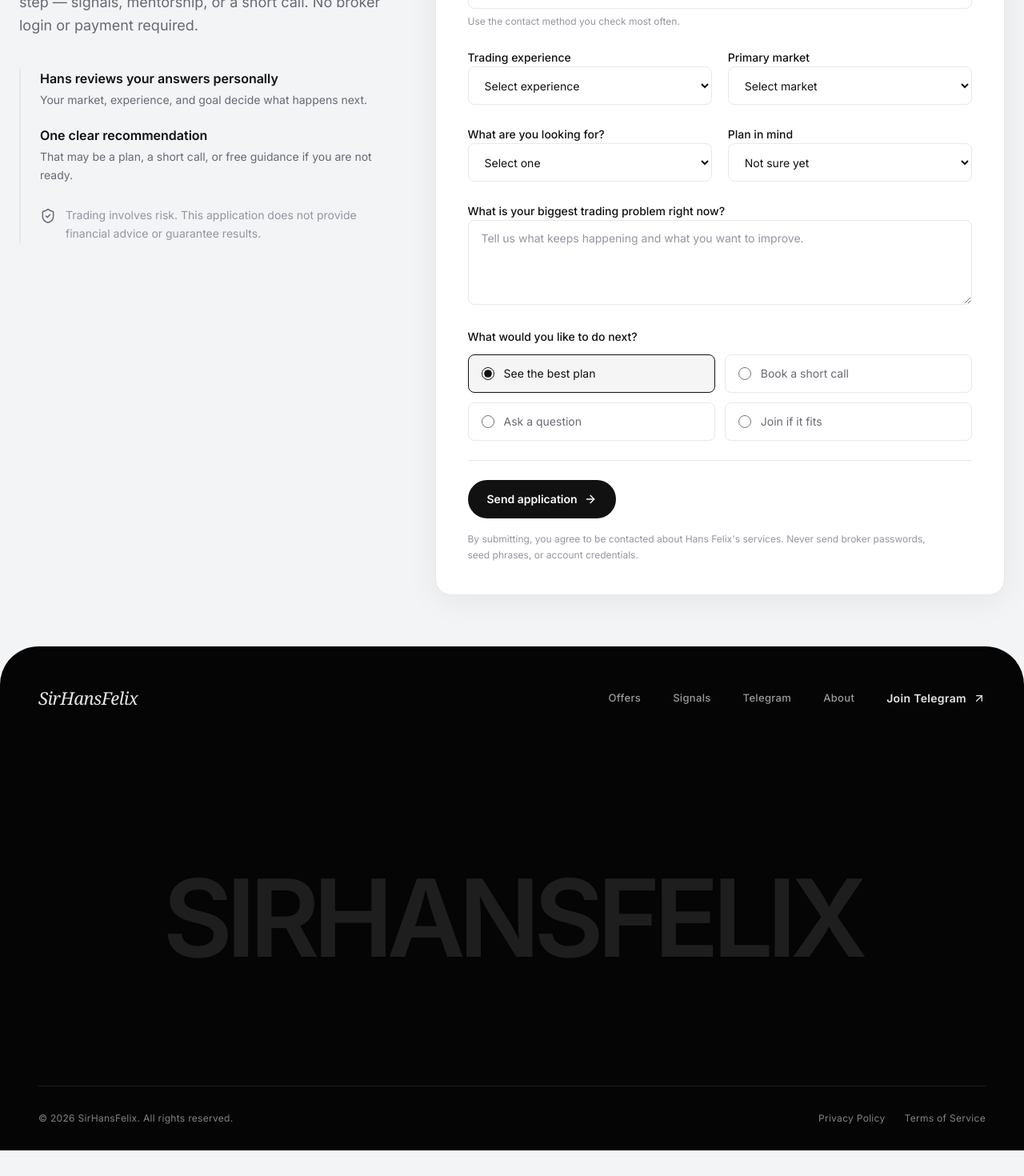
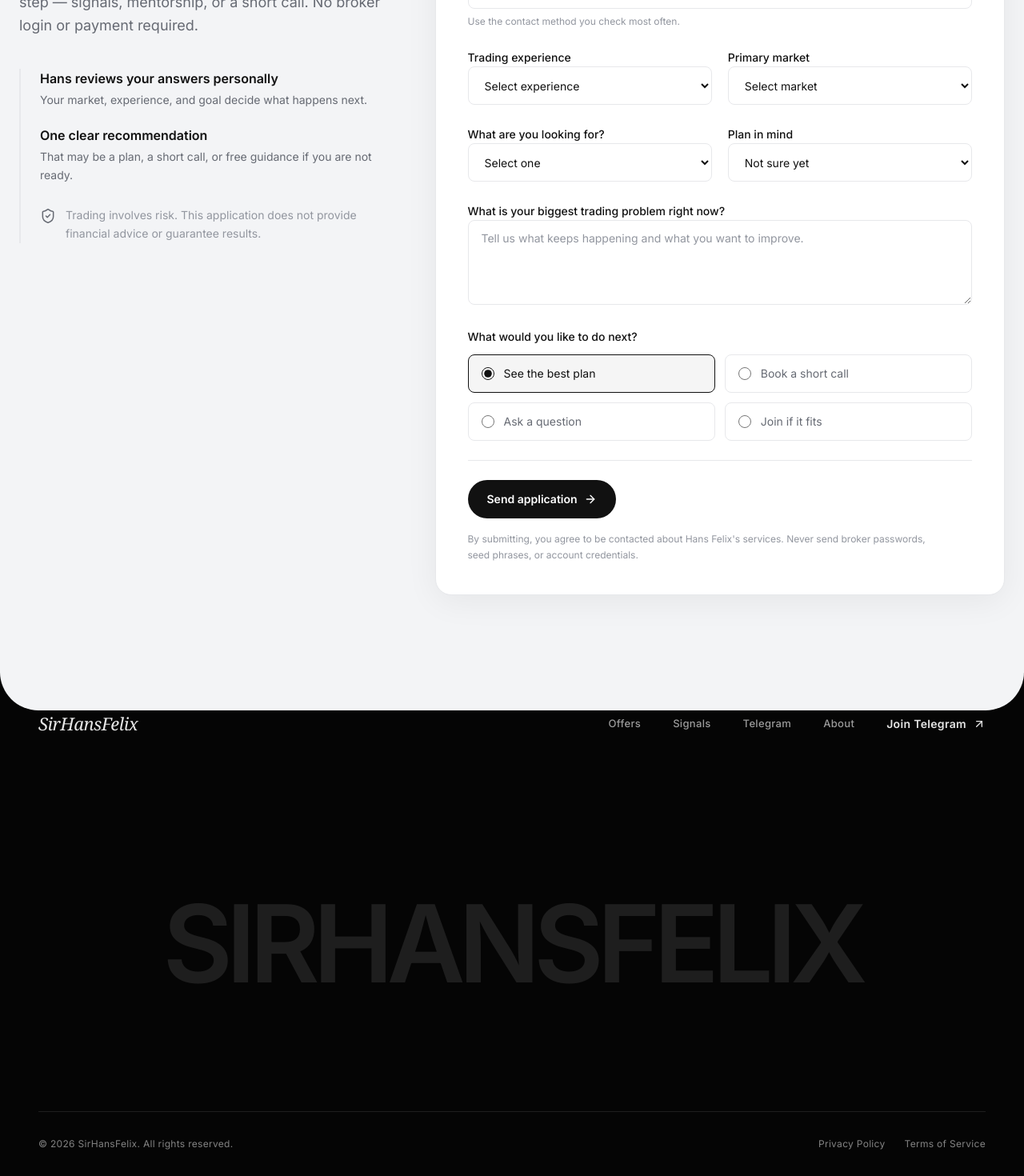
Before and after one commit to davidmarteen2-ctrl/david-sirhansfelix-demo, a React (Vite) app: page / in a window 1280 px wide. Shown: the part 6780-8250 px from the top of the page at 80% size. Before the commit the page ends 8218 px from the top, so only its background shows below. Built offline with nearby package versions, Linux system fonts and the light colour scheme.

Commit message:
fix: form section rounded bottom curves OVER footer (correct direction)

```diff
--- a/src/components/footer/WordmarkFooter.tsx
+++ b/src/components/footer/WordmarkFooter.tsx
@@ -113,10 +113,7 @@ export function WordmarkFooter() {
       ref={footerRef}
       className="relative w-full bg-[#050505] text-white overflow-hidden"
       style={{
-        borderRadius: "48px 48px 0 0",
         marginTop: "-48px",
-        position: "relative",
-        zIndex: 10,
       }}
     >
 
--- a/src/components/lead-capture/LeadApplication.tsx
+++ b/src/components/lead-capture/LeadApplication.tsx
@@ -101,7 +101,12 @@ export function LeadApplication({ preferredPlan = "" }: LeadApplicationProps) {
   return (
     <section
       id="apply"
-      className="scroll-mt-24 px-4 py-20 sm:px-6 sm:py-28 bg-[var(--color-canvas)]"
+      className="scroll-mt-24 px-4 pt-20 pb-28 sm:px-6 sm:pt-28 sm:pb-36 bg-[var(--color-canvas)]"
+      style={{
+        borderRadius: "0 0 48px 48px",
+        position: "relative",
+        zIndex: 10,
+      }}
     >
       <div className="mx-auto grid max-w-7xl gap-10 lg:grid-cols-[0.78fr_1.22fr] lg:gap-16">
 
```
